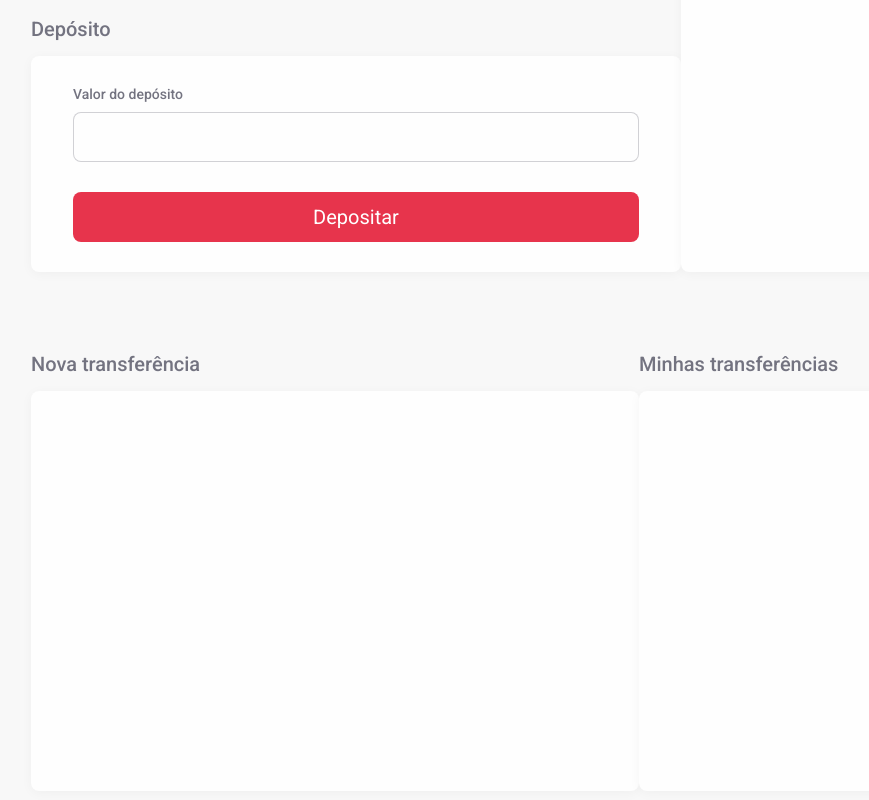
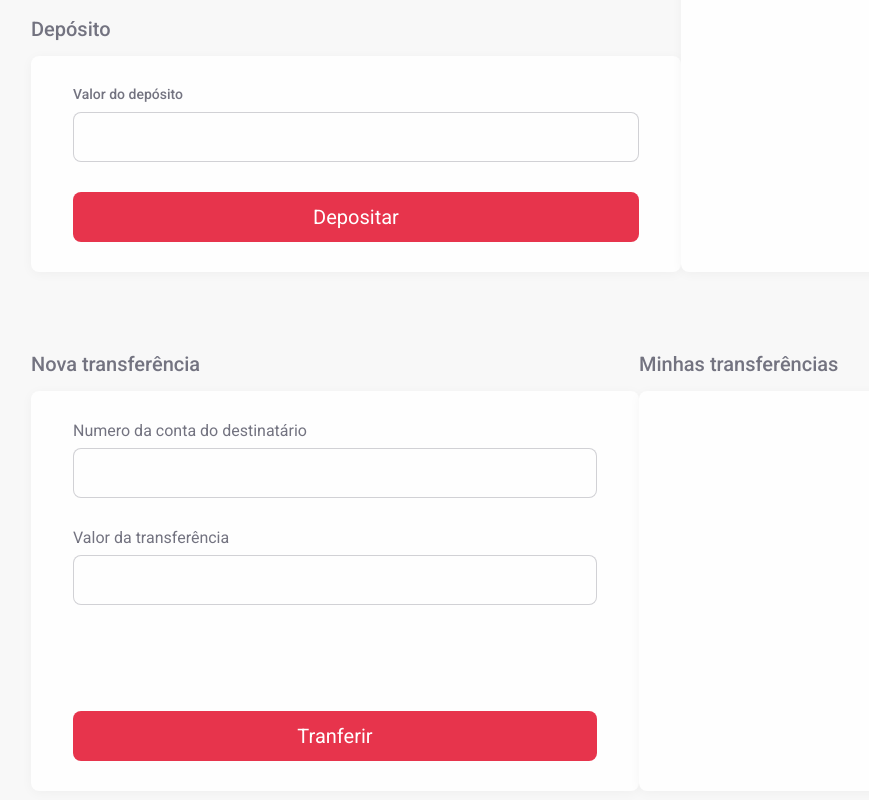
Before and after one commit to KevinAlvss/our-bank-frontend, a React (Create React App) app: page /dashboard in a window 1280 px wide. Shown: the part 474-1274 px from the top of the page, without its empty margins (1-870 px from the left). Built offline with nearby package versions, Linux system fonts and the light colour scheme.

Commit message:
adicionando conteudo ao card de transferencia

```diff
--- a/src/pages/Dashboard/index.tsx
+++ b/src/pages/Dashboard/index.tsx
@@ -56,7 +56,19 @@ export function Dashboard() {
       <div className="second-line">
         <div className="nova-transferencia">
           <h3>Nova transferência</h3>
-          <div className="nova-transferencia-shape"></div>
+          <div className="nova-transferencia-shape">
+            <div className="input-wrapper">
+              <div className="input-box">
+                <span>Numero da conta do destinatário</span>
+                <input type={"number"} min={"0"} max={"99999"} />
+              </div>
+              <div className="input-box">
+                <span>Valor da transferência</span>
+                <input type={"number"} min={"0"} max={"99999"} />
+              </div>
+            </div>
+            <button>Tranferir</button>
+          </div>
         </div>
         <div className="ver-transferencia">
           <h3>Minhas transferências</h3>
--- a/src/pages/Dashboard/styles.scss
+++ b/src/pages/Dashboard/styles.scss
@@ -218,6 +218,31 @@
       border-radius: 8px;
       height: 100%;
       width: 100%;
+      display: flex;
+      flex-direction: column;
+      justify-content: space-between;
+      padding: 30px 42px;
+
+      .input-wrapper {
+        display: flex;
+        flex-direction: column;
+        gap: 30px;
+
+        .input-box {
+          display: flex;
+          flex-direction: column;
+
+          input {
+            margin-top: 8px;
+            height: 50px;
+          }
+        }
+      }
+
+      button {
+        height: 50px;
+        justify-self: flex-end;
+      }
     }
   }
 
```
